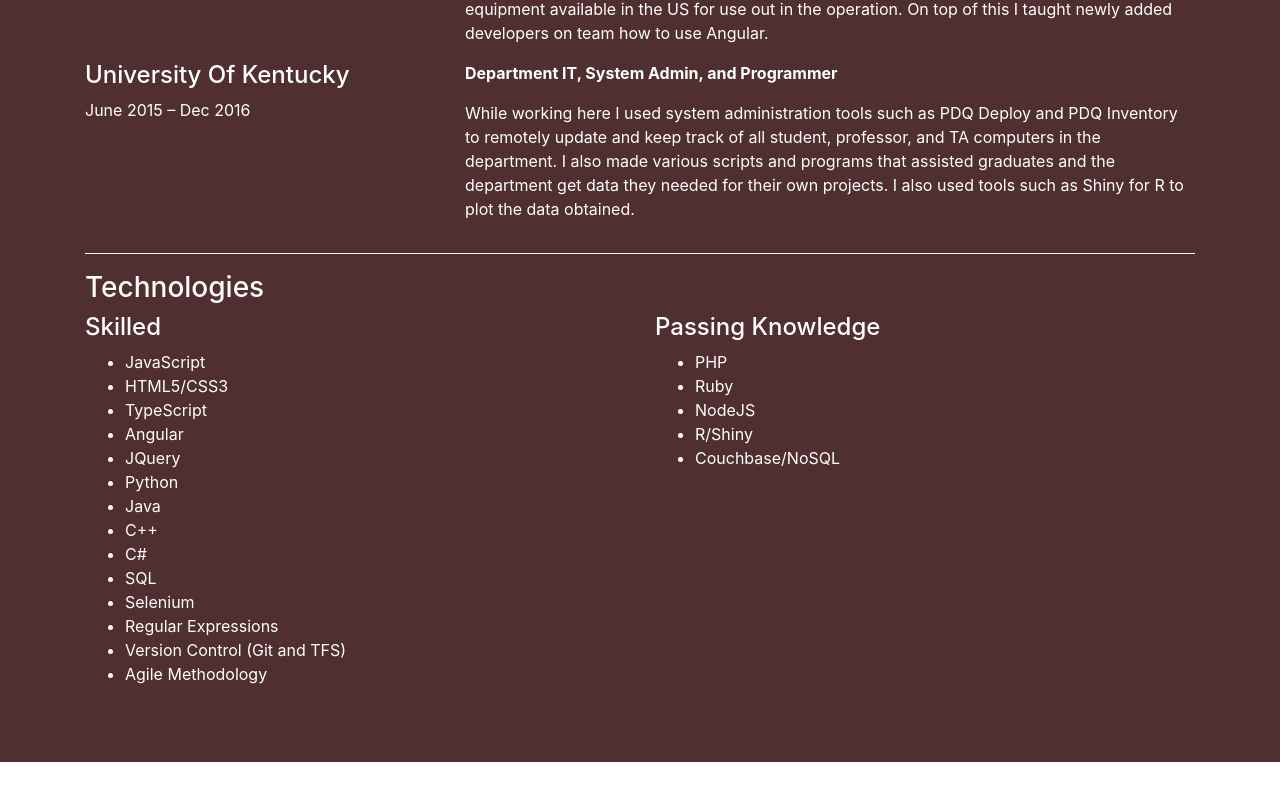
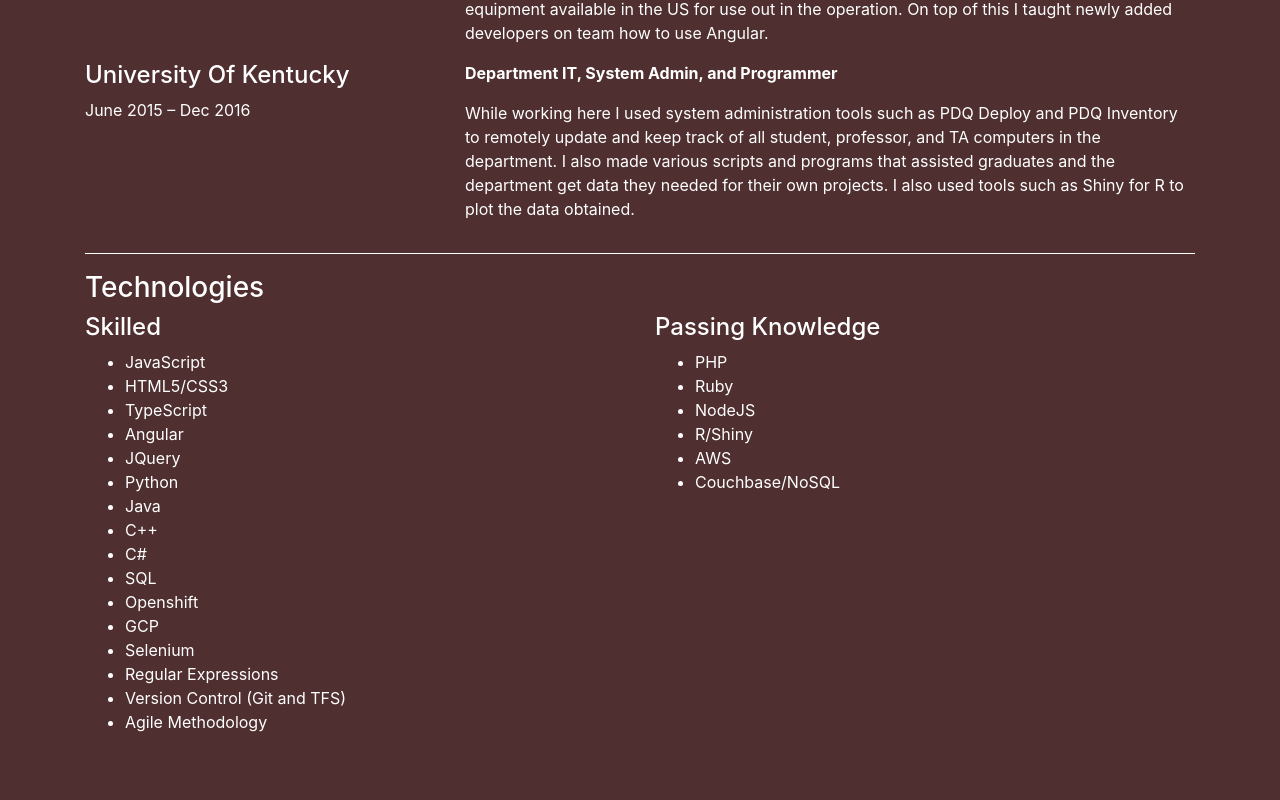
Before and after one commit to DylanTheWise0/personal-webpage, an Angular app: page / in a window 1280 px wide. Shown: the part 1541-2341 px from the top of the page. Before the commit the page ends 2303 px from the top, so only its background shows below. Built offline with nearby package versions, Linux system fonts and the light colour scheme.

Commit message:
added cloud platforms to skills

```diff
--- a/src/app/home/home.component.html
+++ b/src/app/home/home.component.html
@@ -121,6 +121,8 @@
                 <li>C++</li>
                 <li>C#</li>
                 <li>SQL</li>
+                <li>Openshift</li>
+                <li>GCP</li>
                 <li>Selenium</li>
                 <li>Regular Expressions</li>
                 <li>Version Control (Git and TFS)</li>
@@ -134,6 +136,7 @@
                 <li>Ruby</li>
                 <li>NodeJS</li>
                 <li>R/Shiny</li>
+                <li>AWS</li>
                 <li>Couchbase/NoSQL</li>
               </ul>
             </div>
```
